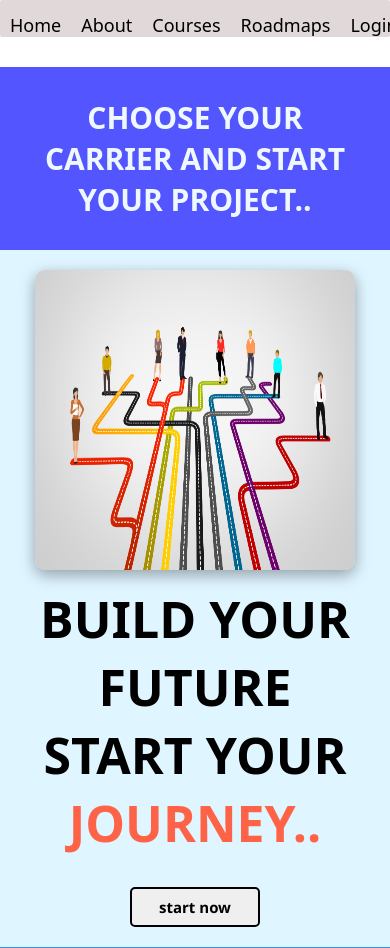
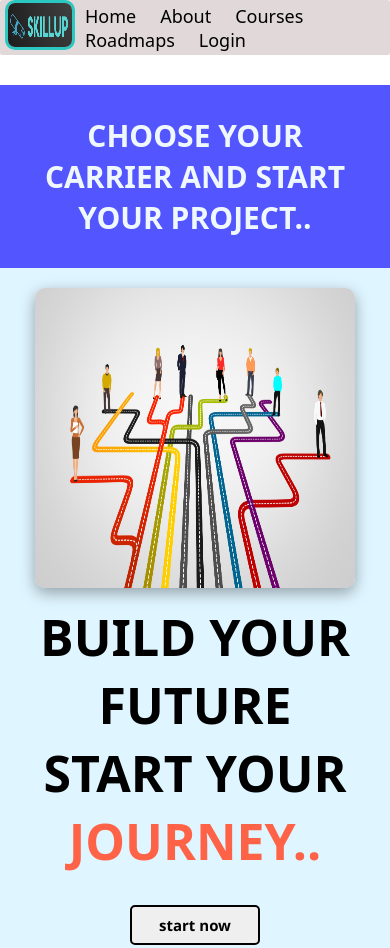
Before and after one commit to subashsaka/skillup, a plain HTML site: page index.html in a window 390 px wide. Shown: the top 948 px of the page. Drawn offline with Linux system fonts and the light colour scheme.

Commit message:
changed back to normal

```diff
--- a/index.html
+++ b/index.html
@@ -6,27 +6,18 @@
         <title>SKILLUP</title>
     </head>
     <link rel="STYLESHEET" href="main.css">
+    <script src="roadmap.js"></script>
     <body>
         <div class="total">
         <header>
         <a href="#"><img class="headimage" src="./logo.png"></a>
             <nav>
             <div class="compneyname">
-                <div>
             <a href="#">Home</a>
-        </div>
-            <div>
             <a href="./gpt.html">About</a>
-        </div>
-            <div>
             <a href="./courses.html">Courses</a>
-        </div>
-            <div>
             <a href="./roadmaps.html">Roadmaps</a>
-        </div>
-            <div>
             <a class="loginbutton" href="./login.html">Login</a>
-        </div>
             </div>
         </nav>
         </header>
--- a/main.css
+++ b/main.css
@@ -11,6 +11,7 @@ header{
     position: sticky;
     top: 0;
     left: 0;
+    background-color:rgb(58, 209, 229);
     border-radius: 2px;
     background:rgba(213, 201, 201, 0.7);
     backdrop-filter: blur(7px);
@@ -22,7 +23,6 @@ header{
     margin-left: 180px;
 }
 .compneyname{
-    display: flex;
     margin-top: 13px;
 }
 .compneyname a{
@@ -278,18 +278,6 @@ font-family: system-ui, -apple-system, BlinkMacSystemFont, 'Segoe UI', Roboto, O
         display: flex;
         flex-direction: column;
     }
-    .headimage{
-        display: none;
-    }
-    nav{
-        display: flex;
-        justify-content: space-around;
-        align-items: center;
-        margin-left: 0px;
-        margin-right: 0px;
-        margin-top: 0px;
-        margin-bottom: 0px;
-    }
     .paths p{
         font-size: 15px;
         text-align: left;
@@ -302,9 +290,9 @@ font-family: system-ui, -apple-system, BlinkMacSystemFont, 'Segoe UI', Roboto, O
         height: 50px;
         width: 70px;
     }
-    .header{
-        display: flex;
-        justify-content: space-around;
+    .compneyname{
+        display: inline;
+        font-size: 15px;
     }
     .explore{
         margin-left: 0px;
```
